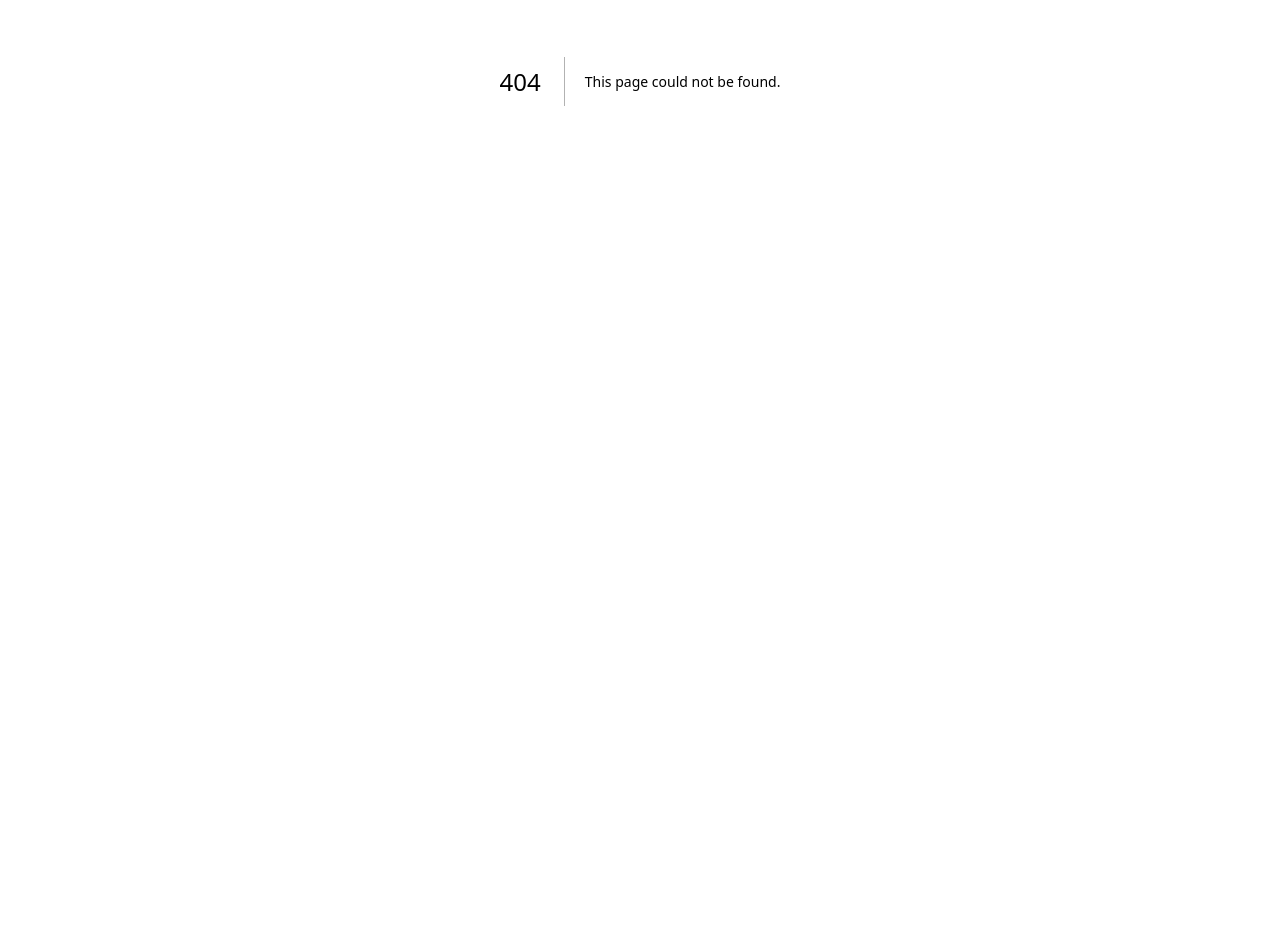
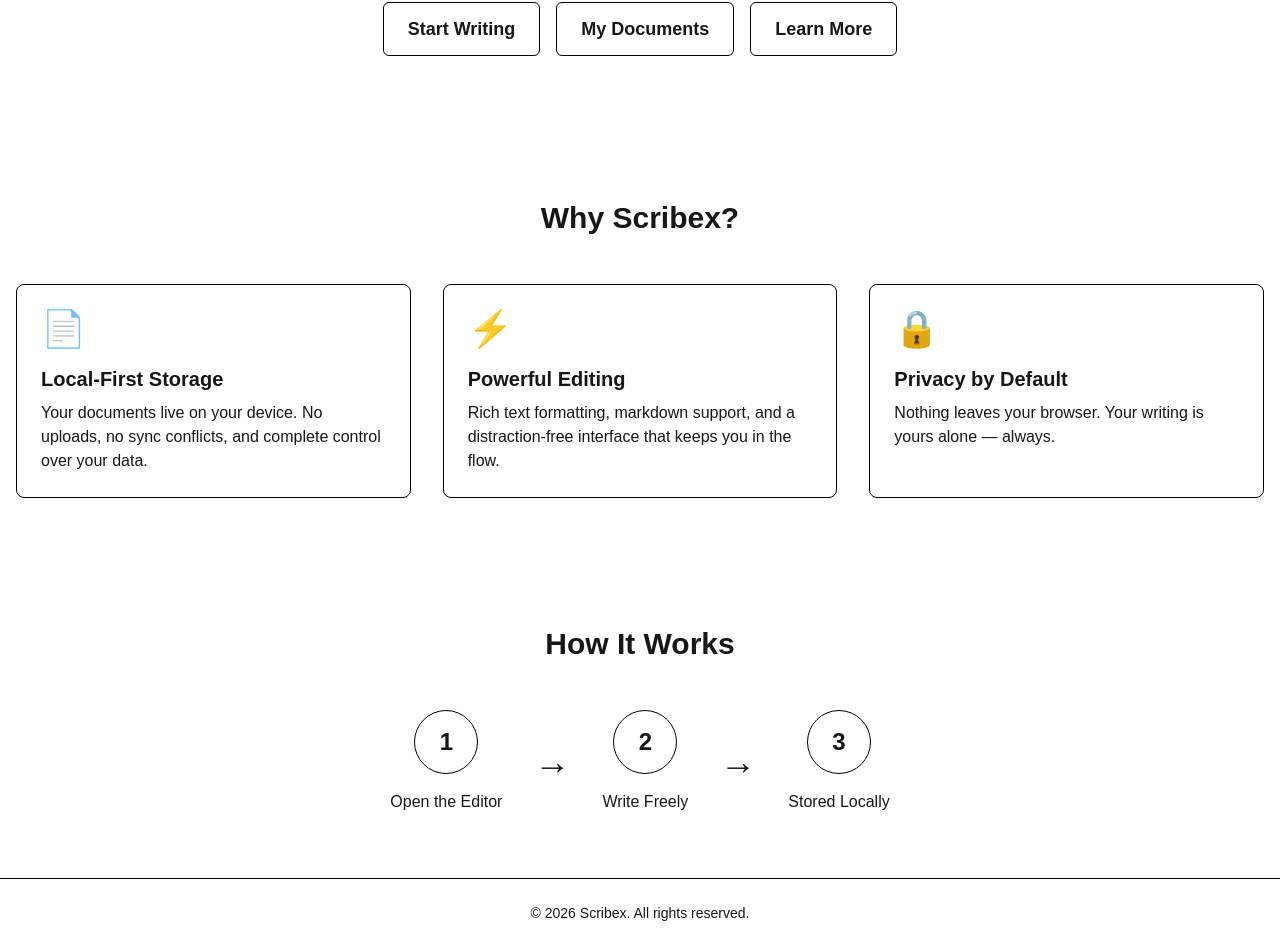
Before and after one commit to nicoszn/scribex, a Next.js app: page / in a window 1280 px wide. Before the commit this address had no page. Shown: the part 319-1266 px from the top of the page. Before the commit the page ends 800 px from the top, so only its background shows below. Built offline with nearby package versions, Linux system fonts and the light colour scheme.

Commit message:
Add files via upload

```diff
--- /dev/null
+++ b/app/page.tsx
@@ -0,0 +1,106 @@
+import Link from 'next/link';
+
+export default function Home() {
+  return (
+    <div className="min-h-screen flex flex-col">
+      {/* Header */}
+      <header className="border-b border-black">
+        <div className="container mx-auto px-4 py-4 flex justify-start items-center">
+          <h1 className="text-2xl font-bold">Scribex</h1>
+
+        </div>
+      </header>
+
+      {/* Hero Section */}
+      <main className="flex-grow">
+        <section className="container mx-auto px-4 py-20 text-center">
+          <h2 className="text-4xl md:text-5xl font-extrabold mb-6">
+            Advanced Editor for Local Documents
+          </h2>
+          <p className="text-xl md:text-2xl mb-10 max-w-2xl mx-auto">
+            Create, edit, and store your documents entirely on your device.
+            No cloud, no accounts, just you and your words.
+          </p>
+          <div className="flex justify-center gap-4">
+            <Link
+              href="/edit/new"
+              className="px-6 py-3 border border-black rounded-md text-lg font-semibold hover:bg-black hover:text-white transition-colors"
+            >
+              Start Writing
+            </Link>
+            <Link
+              href="/documents"
+              className="px-6 py-3 border border-black rounded-md text-lg font-semibold hover:bg-black hover:text-white transition-colors"
+            >
+              My Documents
+            </Link>
+            <a
+              href="#features"
+              className="px-6 py-3 border border-black rounded-md text-lg font-semibold hover:bg-black hover:text-white transition-colors"
+            >
+              Learn More
+            </a>
+          </div>
+        </section>
+
+        {/* Features Section */}
+        <section id="features" className="container mx-auto px-4 py-16">
+          <h3 className="text-3xl font-bold text-center mb-12">Why Scribex?</h3>
+          <div className="grid grid-cols-1 md:grid-cols-3 gap-8">
+            <div className="p-6 border border-black rounded-lg">
+              <div className="text-4xl mb-4">📄</div>
+              <h4 className="text-xl font-semibold mb-2">Local-First Storage</h4>
+              <p>
+                Your documents live on your device. No uploads, no sync conflicts,
+                and complete control over your data.
+              </p>
+            </div>
+            <div className="p-6 border border-black rounded-lg">
+              <div className="text-4xl mb-4">⚡</div>
+              <h4 className="text-xl font-semibold mb-2">Powerful Editing</h4>
+              <p>
+                Rich text formatting, markdown support, and a distraction-free
+                interface that keeps you in the flow.
+              </p>
+            </div>
+            <div className="p-6 border border-black rounded-lg">
+              <div className="text-4xl mb-4">🔒</div>
+              <h4 className="text-xl font-semibold mb-2">Privacy by Default</h4>
+              <p>
+                Nothing leaves your browser. Your writing is yours alone — always.
+              </p>
+            </div>
+          </div>
+        </section>
+
+        {/* How It Works */}
+        <section className="container mx-auto px-4 py-16">
+          <h3 className="text-3xl font-bold text-center mb-12">How It Works</h3>
+          <div className="flex flex-col md:flex-row justify-center items-center gap-8">
+            <div className="text-center">
+              <div className="w-16 h-16 border border-black rounded-full flex items-center justify-center text-2xl font-bold mx-auto">1</div>
+              <p className="mt-4 font-medium">Open the Editor</p>
+            </div>
+            <div className="text-4xl hidden md:block">→</div>
+            <div className="text-center">
+              <div className="w-16 h-16 border border-black rounded-full flex items-center justify-center text-2xl font-bold mx-auto">2</div>
+              <p className="mt-4 font-medium">Write Freely</p>
+            </div>
+            <div className="text-4xl hidden md:block">→</div>
+            <div className="text-center">
+              <div className="w-16 h-16 border border-black rounded-full flex items-center justify-center text-2xl font-bold mx-auto">3</div>
+              <p className="mt-4 font-medium">Stored Locally</p>
+            </div>
+          </div>
+        </section>
+      </main>
+
+      {/* Footer */}
+      <footer className="border-t border-black">
+        <div className="container mx-auto px-4 py-6 text-center">
+          <p className="text-sm">© {new Date().getFullYear()} Scribex. All rights reserved.</p>
+        </div>
+      </footer>
+    </div>
+  );
+}
```
